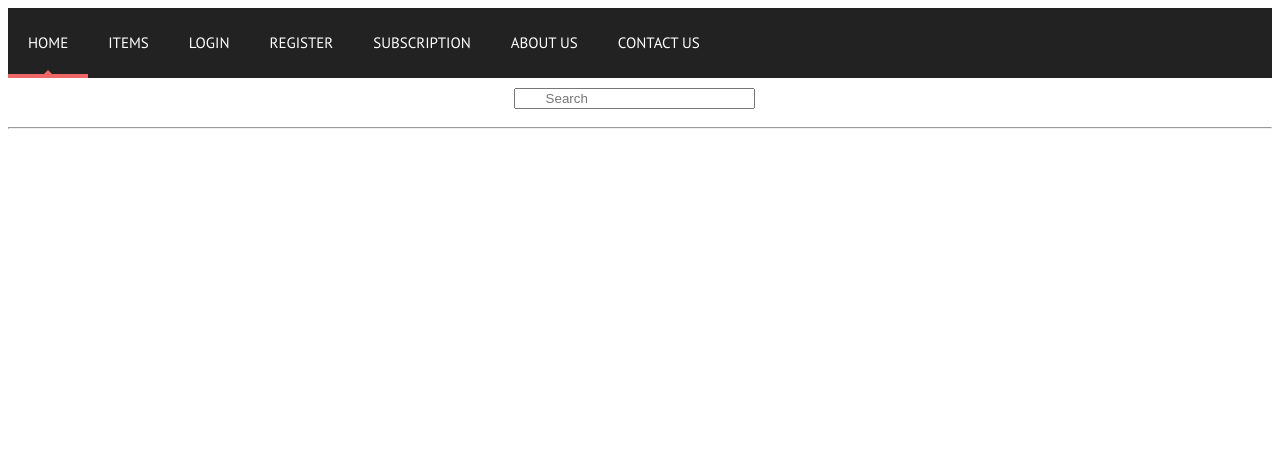
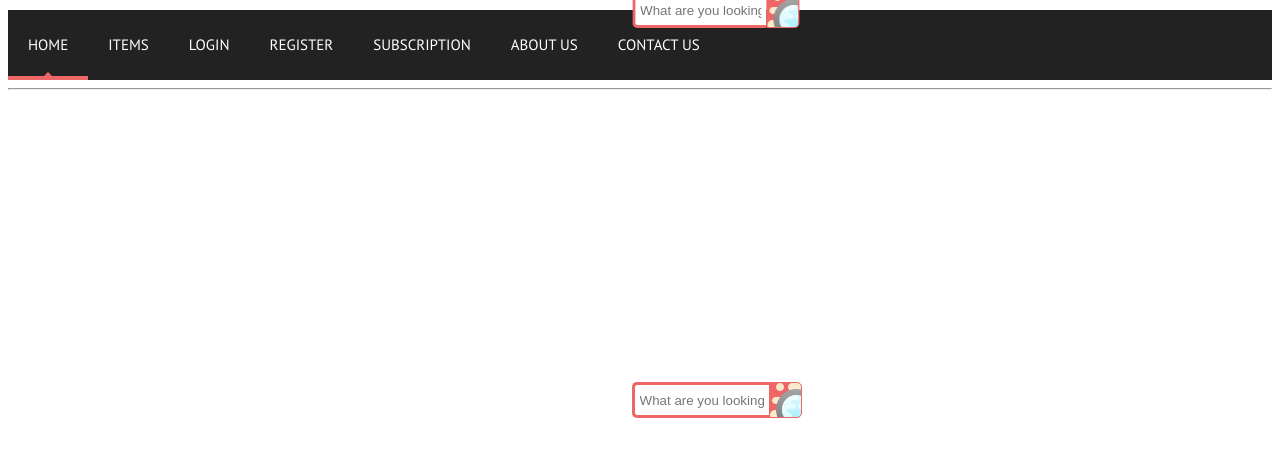
Before and after one commit to SqpuHkS/eCommerce_project, a Django app: page /search/ in a window 1280 px wide. Shown: the top 457 px of the page. Run offline with Django 3.2, Linux system fonts and the light colour scheme.

Commit message:
added search to navbar

```diff
--- /dev/null
+++ b/search/templates/search/snippets/search-form.html
@@ -0,0 +1,8 @@
+<div class="wrap">
+   <div class="search">
+      <input type="text" class="searchTerm" placeholder="What are you looking for?">
+      <button type="submit" class="searchButton">
+        <i class="fa fa-search"></i>
+     </button>
+   </div>
+</div>
--- a/search/templates/search/view.html
+++ b/search/templates/search/view.html
@@ -12,7 +12,7 @@
 
 {% block content %}
 
-    <input class="search" type="text" placeholder="Search">
+{% include 'search/snippets/search-form.html' %}
     {% if query %}
         <hr>
         Results for <b>{{ query }}</b>
--- /dev/null
+++ b/static/css/search/search-form.css
@@ -0,0 +1,44 @@
+@import url(https://fonts.googleapis.com/css?family=Open+Sans);
+
+
+.search {
+  display: flex;
+
+}
+
+.searchTerm {
+  width: 100%;
+  border: 3px solid #ee6666;
+  border-right: none;
+  padding: 5px;
+  height: 20px;
+  border-radius: 5px 0 0 5px;
+  outline: none;
+  color: #ee6666;
+}
+
+.searchTerm:focus{
+  color: #ee6666;
+}
+
+.searchButton {
+  width: 40px;
+  height: 36px;
+  border: 1px solid #ee6666;
+  background: #ee6666;
+  text-align: center;
+  color: #fff;
+  border-radius: 0 5px 5px 0;
+  cursor: pointer;
+  font-size: 20px;
+  background-image: url("/static/img/search/icons8-поиск-64.png");
+}
+
+/*Resize the wrap to see the search bar change!*/
+.wrap{
+  width: 30%;
+  position: absolute;
+  top: 50%;
+  left: 50%;
+  transform: translate(-50%, -50%);
+}
--- a/templates/base/css.html
+++ b/templates/base/css.html
@@ -1,3 +1,4 @@
 {% load static %}
 
+<link rel="stylesheet" href="{% static 'css/search/search-form.css' %}">
 <link rel="stylesheet" href="{% static 'css/navbar.css' %}">
--- a/templates/base/js.html
+++ b/templates/base/js.html
@@ -1,4 +1,4 @@
 {% load static %}
 
 <script src="https://ajax.googleapis.com/ajax/libs/jquery/3.5.1/jquery.min.js"></script>
-<script src="{% static 'js/navbar.js' %}"></script>
+<script src="{% static 'js/base/navbar.js' %}"></script>
--- a/templates/base/navbar.html
+++ b/templates/base/navbar.html
@@ -4,7 +4,7 @@
 {% url 'register-page-url' as register %}
 
 <div class='nav'>
-  <ul>
+    <ul>
     <li><a class="{% if request.path ==  main_url %}act{% endif %}"
             href='{{ main_url }}'>Home</a></li>
     <li><a class="{% if request.path == list %}act{% endif %}"
@@ -30,5 +30,10 @@
     <li><a href='#'>About Us</a></li>
     <li><a href='#'>Contact Us</a></li>
     <li class='lamp'><span></span></li>
+
+    <div class="search">
+        {% include 'search/snippets/search-form.html' %}
+    </div>
   </ul>
+
 </div>
```
Also changed, not shown: static/css/navbar.css (line endings or trailing spaces), static/img/search/icons8-поиск-64.png (added), static/js/base/navbar.js (renamed from static/js/navbar.js).
